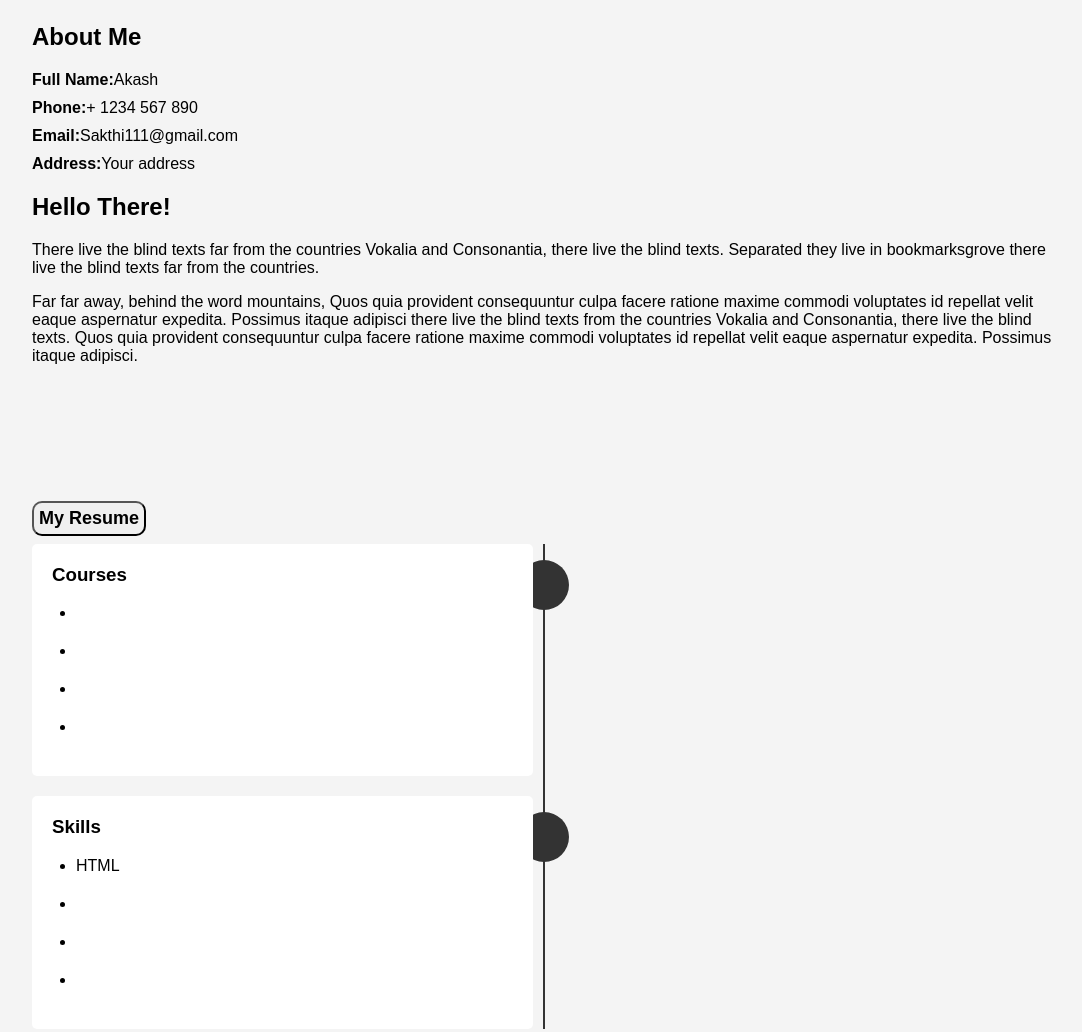
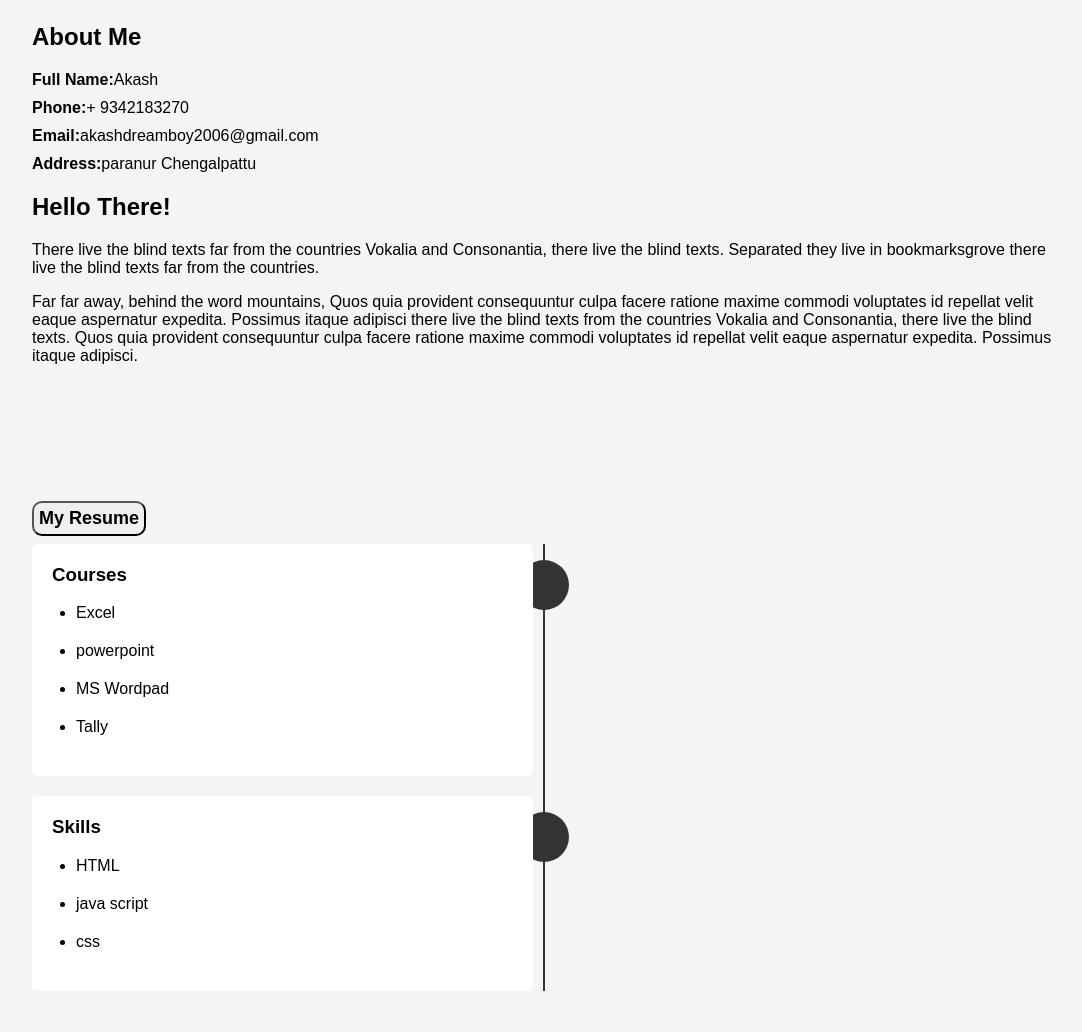
Before and after one commit to Akash3122006/digital_portfolio, a plain HTML site: page index.html in a window 1280 px wide. Shown: the part 320-1352 px from the top of the page, without its empty margins (96-1178 px from the left). Drawn offline with Linux system fonts and the light colour scheme.

Commit message:
Update index.html

```diff
--- a/index.html
+++ b/index.html
@@ -22,9 +22,9 @@
                 <div class="col-md-4">
                     <ul class="info">
                         <li><span>Full Name:</span>Akash</li>
-                        <li><span>Phone:</span>+ 1234 567 890</li>
-                        <li><span>Email:</span>Sakthi111@gmail.com</li>
-                        <li><span>Address:</span>Your address</li>
+                        <li><span>Phone:</span>+ 9342183270</li>
+                        <li><span>Email:</span>akashdreamboy2006@gmail.com</li>
+                        <li><span>Address:</span>paranur Chengalpattu</li>
                     </ul>
                 </div>
                 <div class="col-md-8">
@@ -47,10 +47,10 @@
                             <div class="timeline-panel">
                                 <h3>Courses</h3>
                                 <ul>
-                                    <li></li>
-                                    <li></li>
-                                    <li></li>
-                                    <li></li>
+                                    <li>Excel</li>
+                                    <li>powerpoint</li>
+                                    <li>MS Wordpad</li>
+                                    <li>Tally</li>
                                 </ul>
                             </div>
                         </li>
@@ -60,9 +60,8 @@
                                 <h3>Skills</h3>
                                 <ul>
                                     <li>HTML</li>
-                                    <li></li>
-                                    <li></li>
-                                    <li></li>
+                                    <li>java script</li>
+                                    <li>css</li>
                                 </ul>
                             </div>
                         </li>
```
